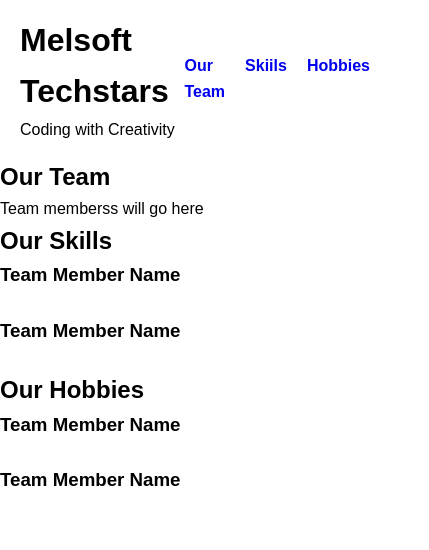
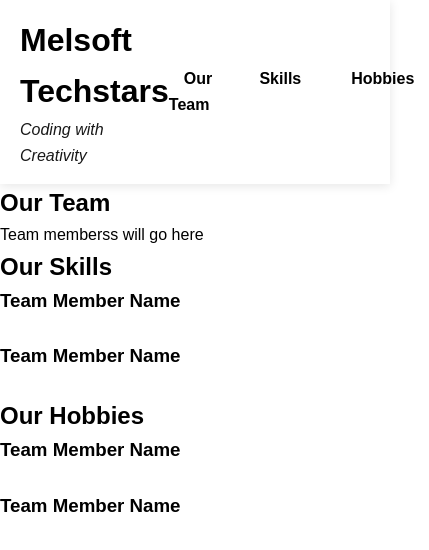
Before and after one commit to zandilemaleka/team-portfolio-website, a plain HTML site: page index.html in a window 390 px wide. Shown: the whole page, 429 px wide, since content can reach past the window. Drawn offline with Linux system fonts and the light colour scheme.

Commit message:
Add responsive team portfolio with styled navigation

```diff
--- a/index.html
+++ b/index.html
@@ -18,7 +18,7 @@
     <nav>
         <ul>
         <li><a href="#team">Our Team</a> </li>
-        <li><a href="#skills">Skiils</a> </li>
+        <li><a href="#skills">Skills</a> </li>
         <li><a href="#hobbies">Hobbies</a> </li>
     </ul>
     </nav>
--- a/style.css
+++ b/style.css
@@ -6,13 +6,29 @@
 body {
     font-family: Arial, Helvetica, sans-serif;
     line-height: 1.6;
+
+
 }
 header {
     display: flex;
     justify-content: space-between;
     align-items: center;
     padding: 15px 20px;
+    box-shadow: 0 2px 10px rgba(0,0,0,0.1);
 
+}
+.logo {
+    cursor: pointer;
+    transition: transform 0.3 ease;
+}
+.logo:hover {
+    background-color: rgba(255, 255, 255, 0.1);
+    transform: scale(1.05);
+}
+
+.slogan {
+    font-style: italic;
+    opacity:0.9;
 }
 nav ul {
     list-style: none;
@@ -23,4 +39,13 @@ nav ul {
 nav a {
     text-decoration: none;
     font-weight: bold;
+    transition: all 0.3s ease;
+    border-radius: 5px;
+    color: var(--text-light);
+    padding: 10px 15px;
 }
+nav a:hover {
+    color: red;
+    transform:translateY(-2px);
+
+}
```
